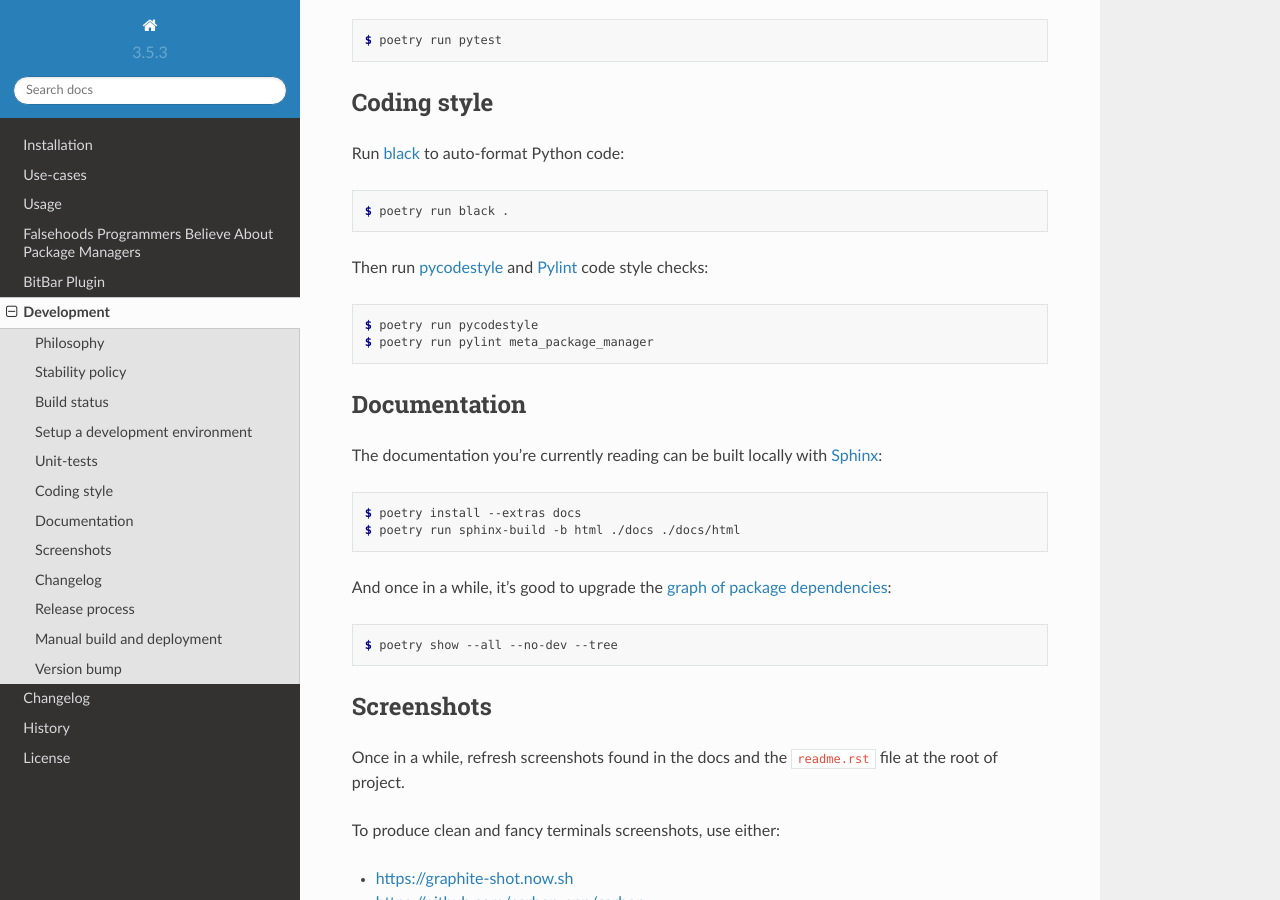
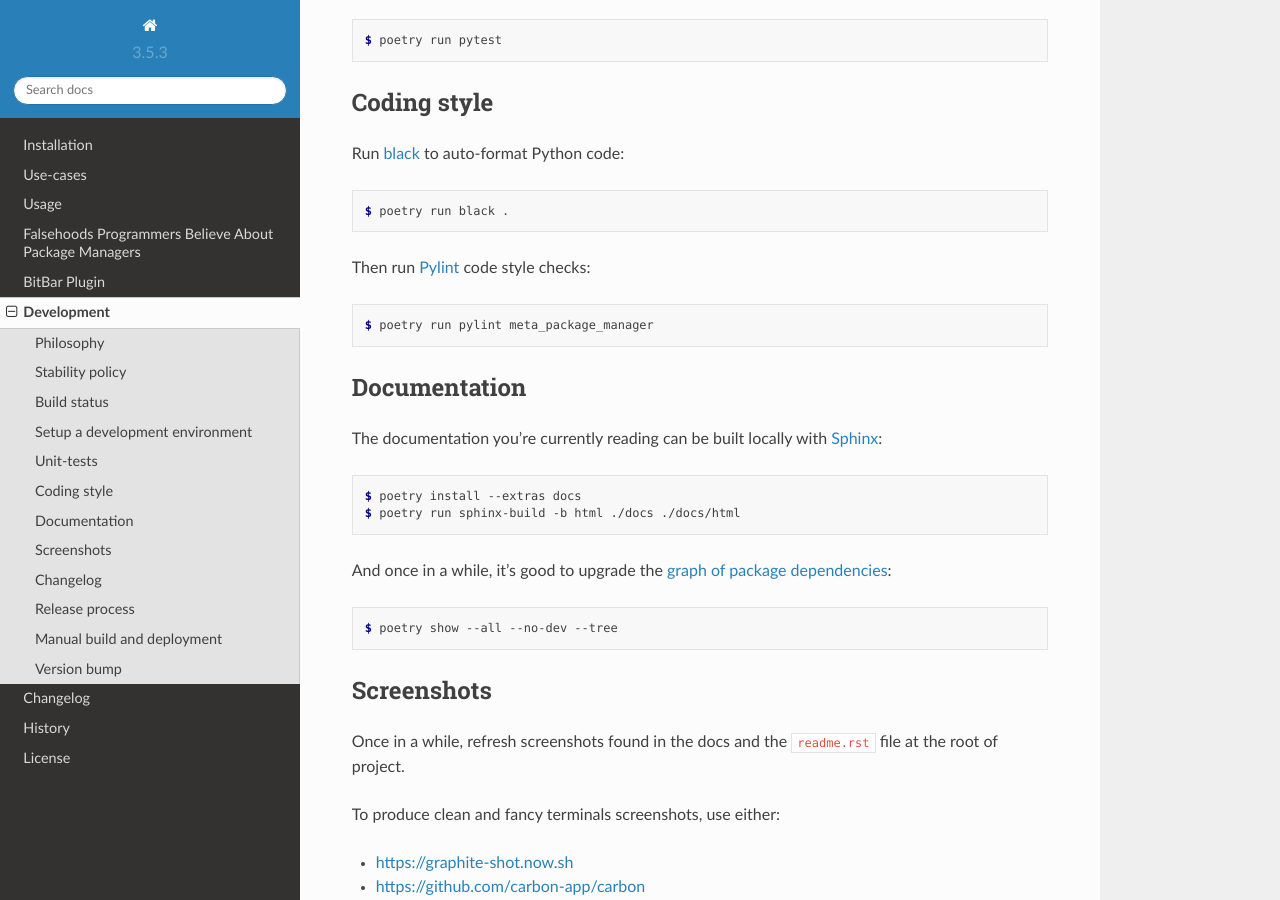
Before and after one commit to kdeldycke/meta-package-manager, a Sphinx documentation site: the page built from docs/development.rst, in a window 1280 px wide and 900 px high, scrolled down 1405 px. Built offline with Sphinx 7.4.7 and the Read the Docs theme 2.0.0, drawn with Linux system fonts in a browser that asks for light colours; pages that are not in the unit, such as notebooks, are missing from menus; the version number is read from the project's files by our own code.

Commit message:
Removes Pycodestyle now that we rely on Black.

```diff
--- a/changelog.rst
+++ b/changelog.rst
@@ -9,6 +9,7 @@ Changelog
 
 * [mpm] Add test runs against new OSes and distributions: ``ubuntu-18.04`` and
   ``macos-11.0``.
+* [mpm] Remove ``pycodestyle`` now that we rely on ``black``.
 * [mpm] Add emoji to issue labels.
 
 
--- a/docs/development.rst
+++ b/docs/development.rst
@@ -113,12 +113,10 @@ Run `black <https://github.com/psf/black>`_ to auto-format Python code:
 
     $ poetry run black .
 
-Then run `pycodestyle <https://pycodestyle.readthedocs.io>`_ and `Pylint
-<https://docs.pylint.org>`_ code style checks:
+Then run `Pylint <https://docs.pylint.org>`_ code style checks:
 
 .. code-block:: shell-session
 
-    $ poetry run pycodestyle
     $ poetry run pylint meta_package_manager
 
 
--- a/pyproject.toml
+++ b/pyproject.toml
@@ -59,7 +59,6 @@ bump2version = "^1.0.1"
 check-wheel-contents = "^0.2.0"
 coverage = {extras = ["toml"], version = "^5.3"}
 pipdeptree = {extras = ["graphviz"], version = "^2.0.0-beta.1", allow-prereleases = true}
-pycodestyle = "^2.6.0"
 pylint = "^2.6.0"
 pytest = "^6.1.2"
 # More pytest plugins at: http://plugincompat.herokuapp.com .
```
Also changed, not shown: setup.cfg (+0 -9 lines), 2 other files.
